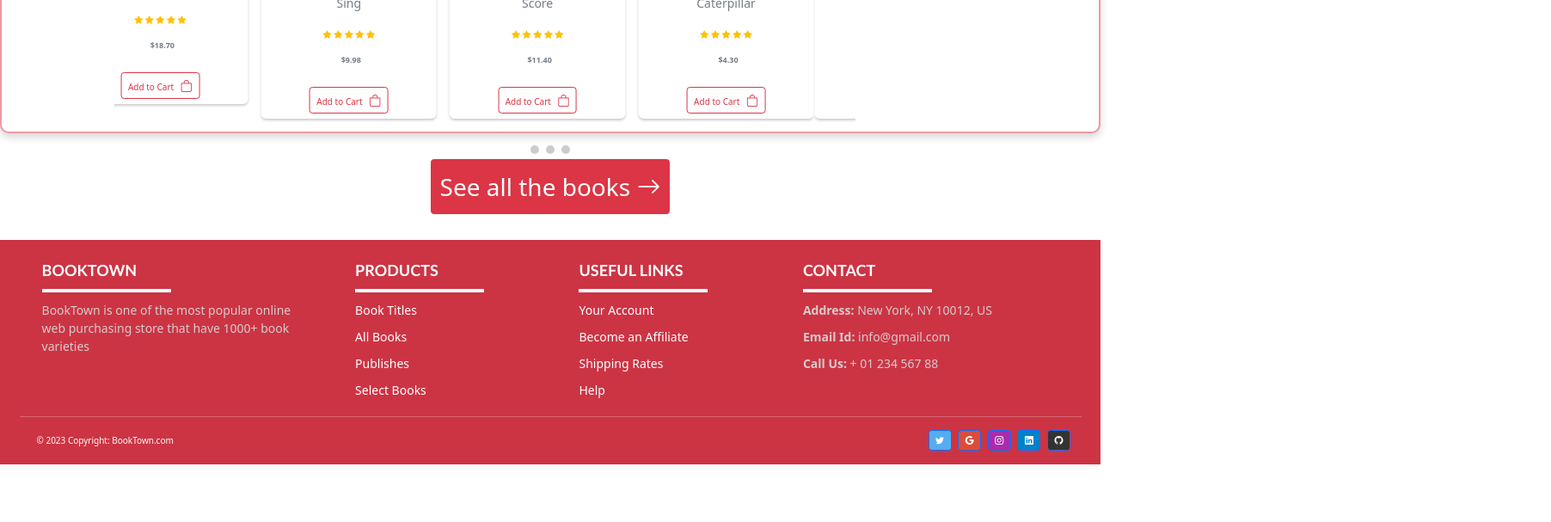
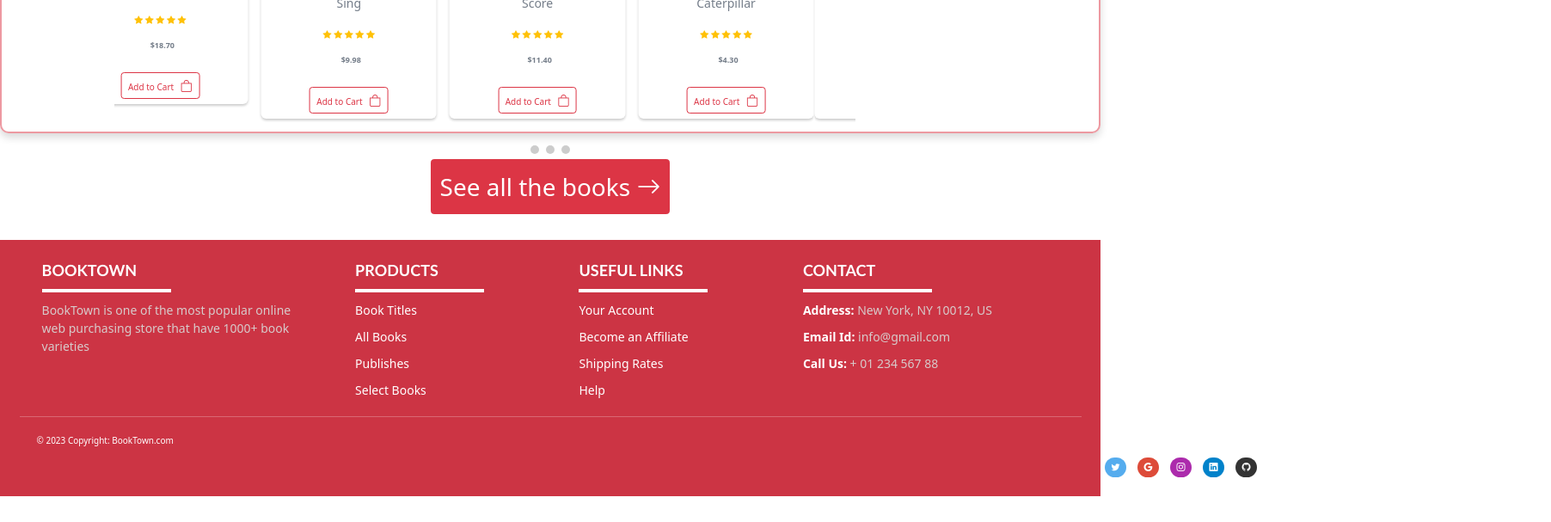
Before and after one commit to Karamraj/BookTown, a plain HTML site: page index.html in a window 1280 px wide. Shown: the part 4780-5387 px from the top of the page at 86% size, 1804 px wide, since content can reach past the window. Before the commit the page ends 5350 px from the top, so only its background shows below. Drawn offline with nearby package versions, Linux system fonts and the light colour scheme; some packages are replaced by stand-ins of ours; a script that the page names is missing.

Commit message:
changed-footer

```diff
--- a/index.html
+++ b/index.html
@@ -528,10 +528,10 @@
           <!-- Grid column -->
 
           <!-- Grid column -->
-          <div class="col-md-5 col-lg-4 ml-lg-0 text-center text-md-end">
+          <div class="social-links text-md-end pt-3 pt-md-0">
             <a
             class="btn btn-primary btn-floating m-1"
-            style="background-color: #55acee;"
+            style="background-color: #55acee; border: none; border-radius: 15px;"
             href=""
             role="button"
             ><i class="bi bi-twitter"></i
@@ -539,7 +539,7 @@
 
           <a
             class="btn btn-primary btn-floating m-1"
-            style="background-color: #dd4b39;"
+            style="background-color: #dd4b39; border: none; border-radius: 15px;"
             href=""
             role="button"
             ><i class="bi bi-google"></i
@@ -547,7 +547,7 @@
 
           <a
             class="btn btn-primary btn-floating m-1"
-            style="background-color: #ac2bac;"
+            style="background-color: #ac2bac; border: none; border-radius: 15px;"
             href=""
             role="button"
             ><i class="bi bi-instagram"></i
@@ -555,14 +555,14 @@
 
           <a
             class="btn btn-primary btn-floating m-1"
-            style="background-color: #0082ca;"
+            style="background-color: #0082ca; border: none; border-radius: 15px;"
             href=""
             role="button"
             ><i class="bi bi-linkedin"></i
           ></a>
           <a
             class="btn btn-primary btn-floating m-1"
-            style="background-color: #333333;"
+            style="background-color: #333333; border: none; border-radius: 15px;
             href=""
             role="button"
             ><i class="bi bi-github"></i
--- a/style.css
+++ b/style.css
@@ -271,6 +271,11 @@ main .book-name {
   font-size: large;
   font-weight: bold;
   width: 150px;
+  transition: all ease 0.3s;
+}
+
+.footer-heading:hover{
+  transform: scale(1.2);
 }
 
 .footer-text{
@@ -278,8 +283,15 @@ main .book-name {
   color: rgb(215, 203, 203);
 }
 
+.footer-text:hover{
+  text-decoration: underline;
+  transition: all ease 0.3s;
+  transform: scale(1.05);
+}
+
 .contact-details{
   font-weight: bold;
+  color: white;
 }
 
 .container {
@@ -307,3 +319,13 @@ main .book-name {
     margin: 1rem;
   }
 }
+
+.social-links {
+  margin-left:1250px;
+  margin-bottom: 10px;
+  padding-bottom: -50px;
+  flex-wrap: wrap;
+  gap: 8px;
+  display: flex;
+  width: 43%;
+}
```
